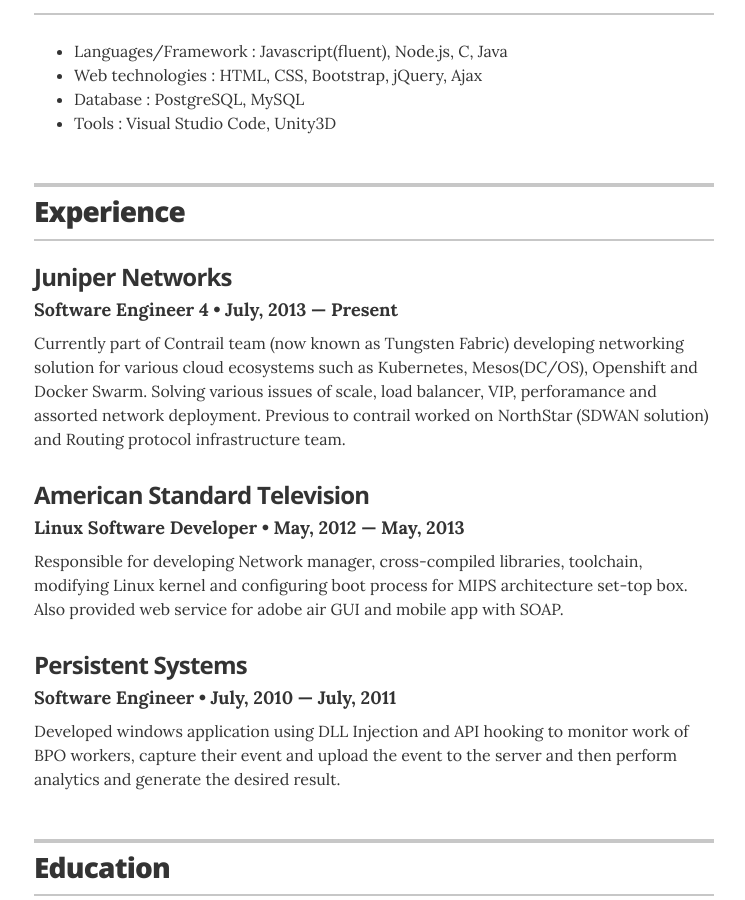
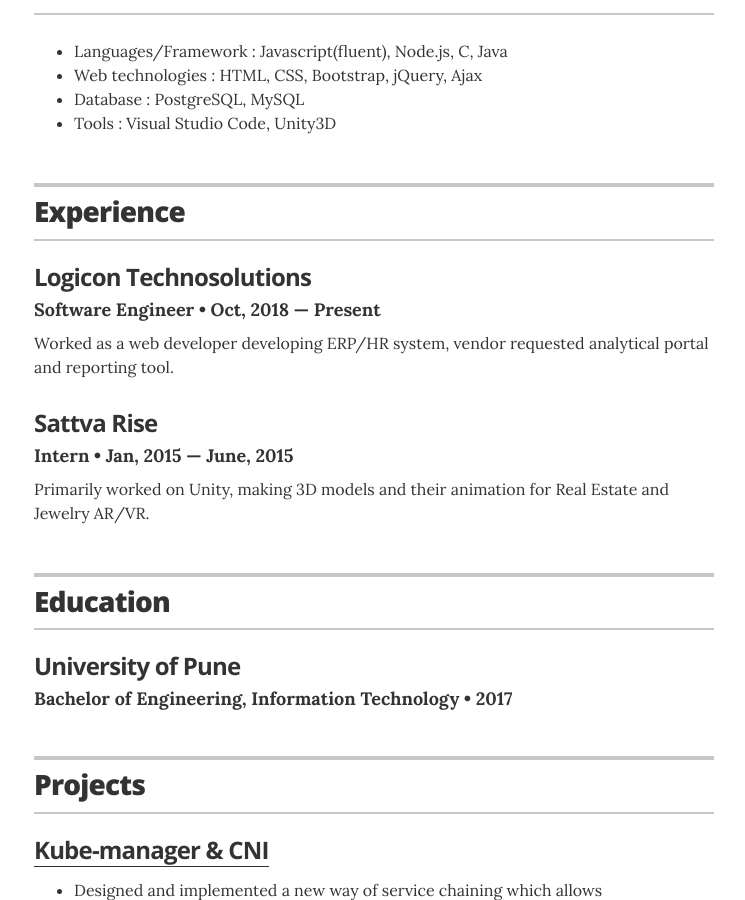
Before and after one commit to sanketgawaderepo/resume, a Jekyll site: the page built from index.html, in a window 1280 px wide and 900 px high, scrolled down 581 px. Shown: the whole window, without its empty margins (266-1011 px from the left). Built offline with Jekyll 4.4.1, drawn with Linux system fonts in a browser that asks for light colours.

Commit message:
Update experience.yml

```diff
--- a/_data/experience.yml
+++ b/_data/experience.yml
@@ -1,18 +1,12 @@
 # Jobs
 # Software Engineer
-- company: Juniper Networks
-  position: Software Engineer 4
-  duration: July, 2013 &mdash; Present
-  summary: Currently part of Contrail team (now known as Tungsten Fabric) developing networking solution for various cloud ecosystems such as Kubernetes, Mesos(DC/OS), Openshift and Docker Swarm. Solving various issues of scale, load balancer, VIP, perforamance and assorted network deployment. Previous to contrail worked on NorthStar (SDWAN solution) and Routing protocol infrastructure team.
+- company: Logicon Technosolutions
+  position: Software Engineer
+  duration: Oct, 2018 &mdash; Present
+  summary: Worked as a web developer developing ERP/HR system, vendor requested analytical portal and reporting tool.
 
 # Communications Coordinator
-- company: American Standard Television
-  position: Linux Software Developer
-  duration:   May, 2012  &mdash; May, 2013
-  summary: Responsible for developing Network manager, cross-compiled libraries, toolchain, modifying Linux kernel and configuring boot process for MIPS architecture set-top box. Also provided web service for adobe air GUI and mobile app with SOAP.
-
-# Software Engineer
-- company: Persistent Systems
-  position: Software Engineer
-  duration:  July, 2010 &mdash; July, 2011
-  summary: Developed windows application using DLL Injection and API hooking to monitor work of  BPO  workers, capture their event and upload the event to the server and then perform analytics and generate the desired result.
+- company: Sattva Rise
+  position: Intern
+  duration:   Jan, 2015  &mdash; June, 2015
+  summary: Primarily worked on Unity, making 3D models and their animation for Real Estate and Jewelry AR/VR.
```
